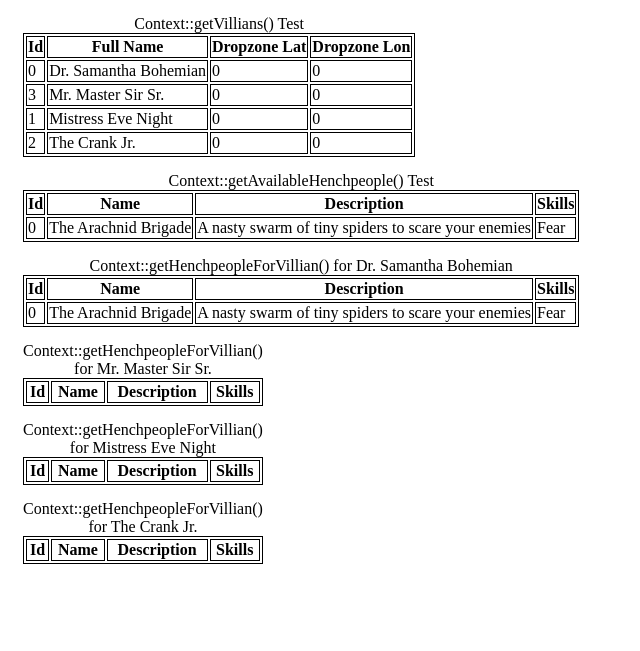
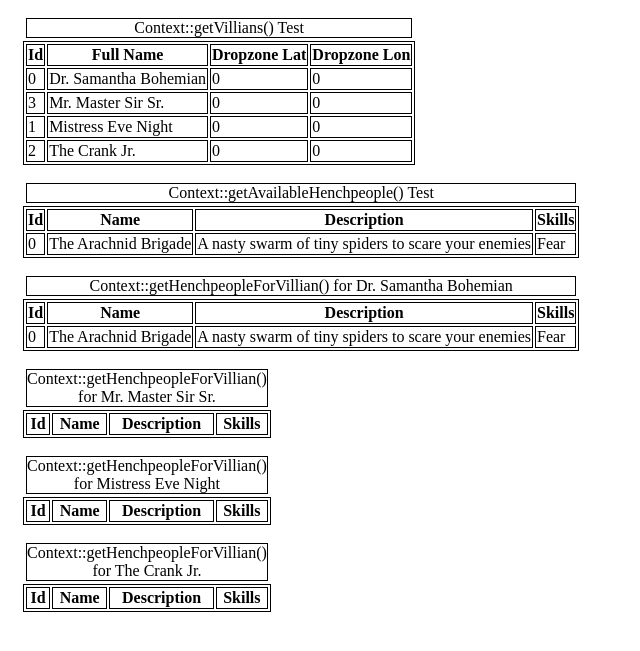
Before and after one commit to BenjaminHolland/CST-336-Project-1, a PHP site: page /test.php in a window 1280 px wide. Shown: the top 651 px of the page, without its empty margins (0-640 px from the left). Run offline with PHP 8.4, Linux system fonts and the light colour scheme; data comes from the database, SQL or seed files in the repository; lists and menus that the app fills with data are empty.

Commit message:
Added border to test table captions.

```diff
--- a/Site/testing/test.css
+++ b/Site/testing/test.css
@@ -4,6 +4,12 @@ table{
     border-style: solid;
     margin:15px;
 }
+caption{
+    border-color: #000000;
+    border-width: 1px;
+    border-style: solid;
+    margin: 3px;
+}
 th,td{
     border-color: #000000;
     border-width: 1px;
```
